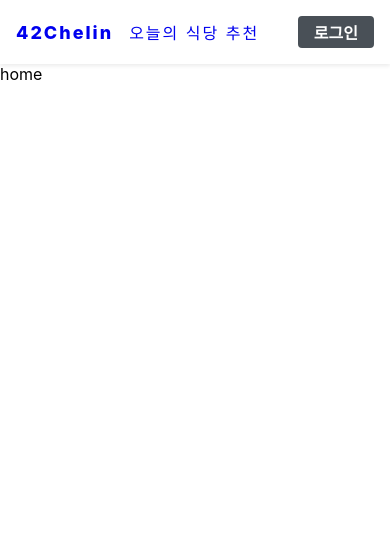
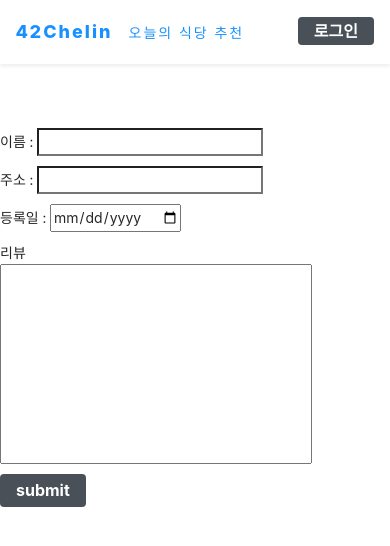
Before and after one commit to kwagyoo/42chelin, a React (Create React App) app in the folder frontend/: page /write in a window 390 px wide. Shown: the top 546 px of the page. Built offline with nearby package versions, Linux system fonts and the light colour scheme.

Commit message:
feat: list 페이지 grid 반응형 완성, login 진행중, writepage 진행중

```diff
--- a/frontend/package.json
+++ b/frontend/package.json
@@ -7,11 +7,14 @@
     "@testing-library/react": "^11.1.0",
     "@testing-library/user-event": "^12.1.10",
     "antd": "^4.16.8",
+    "axios": "^0.21.1",
     "eslint-config-airbnb": "^18.2.1",
     "eslint-config-prettier": "^8.3.0",
     "prop-types": "^15.7.2",
+    "query-string": "^7.0.1",
     "react": "^17.0.2",
     "react-dom": "^17.0.2",
+    "react-hook-form": "^7.12.2",
     "react-router-dom": "^5.2.0",
     "react-scripts": "^1.1.5",
     "styled-components": "^5.3.0",
--- a/frontend/src/block/PostBlock.js
+++ b/frontend/src/block/PostBlock.js
@@ -3,6 +3,9 @@ import styled from 'styled-components';
 
 const Store = styled.span`
   flex-direction: row;
+  span {
+    word-wrap: break-word;
+  }
 `;
 
 const PostBlock = ({ src }) => {
@@ -10,7 +13,11 @@ const PostBlock = ({ src }) => {
     <React.Fragment>
       <Store>
         <img src={src} />
-        <span>이름 : 펄기아</span> <span>출현 : 관동</span>
+        <br />
+        <span>이름 : 펄기아</span>
+        <br />
+        <span>출현 : 관동</span>
+        <br />
         <span>타입 : 불꽃</span>
       </Store>
     </React.Fragment>
--- a/frontend/src/common/Button.js
+++ b/frontend/src/common/Button.js
@@ -1,6 +1,22 @@
 import React from 'react';
-// import { Link } from 'react-router-dom';
+import { Link } from 'react-router-dom';
 import styled from 'styled-components';
+
+const StyledLink = styled(Link)`
+  margin-right: 1rem;
+  border: none;
+  border-radius: 4px;
+  font-size: 1rem;
+  font-weight: bold;
+  padding: 0.25rem 1rem;
+  color: white;
+  outline: none;
+  cursor: pointer;
+  background: #495057;
+  &:hover {
+    background: #adb5bd;
+  }
+`;
 
 const StyledButton = styled.button`
   margin-right: 1rem;
@@ -18,12 +34,12 @@ const StyledButton = styled.button`
   }
 `;
 
-// const StyledLink = styled(Link)`
-//   ${StyledButton}
-// `;
-
-const Button = ({ name }) => {
-  return <StyledButton>{name}</StyledButton>;
+const Button = (props) => {
+  return props.to ? (
+    <StyledLink {...props}>{props.name}</StyledLink>
+  ) : (
+    <StyledButton>{props.name}</StyledButton>
+  );
 };
 
 export default Button;
--- a/frontend/src/common/Header.js
+++ b/frontend/src/common/Header.js
@@ -4,7 +4,6 @@ import styled from 'styled-components';
 import Button from './Button';
 
 const HeaderBlock = styled.div`
-  position: fixed;
   width: 100%;
   background: white;
   box-shadow: 0px 2px 4px rgba(0, 0, 0, 0.08);
@@ -57,7 +56,7 @@ const Header = () => {
             </Link>
           </div>
           <div className="right">
-            <Button name="로그인" />
+            <Button to="/login" name="로그인" />
           </div>
         </Wrapper>
       </HeaderBlock>
--- a/frontend/src/pages/LoginPage.js
+++ b/frontend/src/pages/LoginPage.js
@@ -1,13 +1,21 @@
 import React from 'react';
 import Header from '../common/Header';
+import queryString from 'query-string';
 
-const LoginPage = () => {
+const Redirect =
+  'https://api.intra.42.fr/oauth/authorize?client_id=c99cdf4885e7223c1e66e3060d56b9aac2dd5927b765593c669c78613a5b679d&redirect_uri=http%3A%2F%2Flocalhost%3A3000%2Flogin&response_type=code';
+
+const LoginRequestEvent = ({ location }) => {
+  const query = queryString.parse(location.search);
+  const error = query.error == 'access_denied';
+  const usercode = queryString.parse(location.serch);
+  console.log(query);
   return (
     <React.Fragment>
       <Header />
-      <div>login</div>
+      <a href={Redirect}>login</a>
     </React.Fragment>
   );
 };
 
-export default LoginPage;
+export default LoginRequestEvent;
--- a/frontend/src/pages/PostWritePage.js
+++ b/frontend/src/pages/PostWritePage.js
@@ -1,11 +1,41 @@
 import React from 'react';
 import Header from '../common/Header';
+import { useForm } from 'react-hook-form';
+import styled from 'styled-components';
+import Button from '../common/Button';
+
+const StyledForm = styled.form`
+  > * {
+    margin-bottom: 10px;
+  }
+`;
 
 const PostWritePage = () => {
+  const {
+    register,
+    handleSubmit,
+    formState: { errors },
+  } = useForm();
   return (
     <React.Fragment>
       <Header />
-      <div>home</div>
+      <StyledForm>
+        <div>
+          이름 : <input type="text"></input>
+        </div>
+        <div>
+          주소 : <input type="text"></input>
+        </div>
+        <div>
+          등록일 : <input type="date"></input>
+        </div>
+        <div>
+          리뷰
+          <br />{' '}
+          <input type="textarea" style={{ width: '80%', height: '200px' }} />
+        </div>
+        <Button name="submit"></Button>
+      </StyledForm>
     </React.Fragment>
   );
 };
--- a/frontend/src/pages/PostlistPage.js
+++ b/frontend/src/pages/PostlistPage.js
@@ -2,6 +2,7 @@ import React from 'react';
 import Header from '../common/Header';
 import { Col, Row } from 'antd';
 import PostBlock from '../block/PostBlock';
+import 'antd/dist/antd.css';
 
 function importAll(r) {
   let images = [];
@@ -14,17 +15,18 @@ function importAll(r) {
 const images = importAll(
   require.context('../image/', false, /\.(png|jpe?g|svg)$/),
 );
+const style = { background: '#0092ff', padding: '8px 0' };
 
 const PostlistPage = () => {
   return (
     <React.Fragment>
       <Header />
-      <Row gutter={[16, 16]}>
-        <Col xs={24} md={8} lg={6}>
-          {images.map((image, index) => (
+      <Row>
+        {images.map((image, index) => (
+          <Col xs={24} md={8} lg={6}>
             <PostBlock key={index} src={images[index]} />
-          ))}
-        </Col>
+          </Col>
+        ))}
       </Row>
     </React.Fragment>
   );
```
Also changed, not shown: 2 other files (tests, documents, lock files or other folders).
